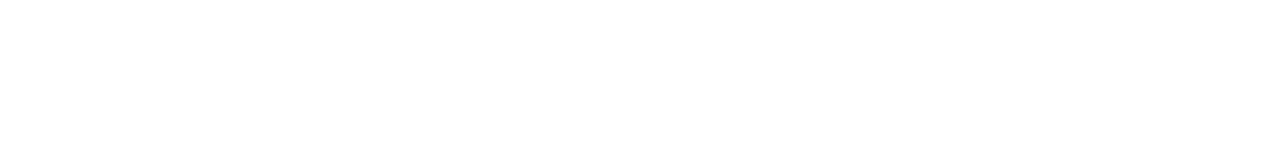
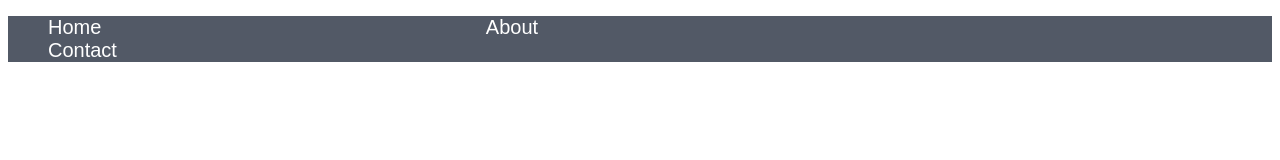
Before and after one commit to tdarwish7/my_portfolio, a website: page public/html/about.html in a window 1280 px wide. Drawn offline with Linux system fonts and the light colour scheme; files that its build step writes are made by us from their sources.

Commit message:
added navigation bar

```diff
--- a/index.js
+++ b/index.js
@@ -1,5 +1,7 @@
 var express = require('express');
-var server= express()
+var server= express();
+
+server.use(express.static(__dirname+'/public'));
 
 server.get('/', function(request, response){
   response.sendFile('public/html/index.html', {root: __dirname});
--- a/public/css/main.css
+++ b/public/css/main.css
@@ -0,0 +1,23 @@
+html {
+  background-color: #fff;
+  font-family: fantasy, sans-serif;;
+}
+
+div#navigation{
+  background-color: #525966;
+  width: 100%;
+  height: 5%;
+}
+
+div#navigation li{
+  display: inline;
+  text-align: center;
+  list-style: none;
+  margin-right: 380px;
+}
+
+div#navigation li a{
+  text-decoration: none;
+  color: #fff;
+  font-size: 20px;
+}
--- a/public/html/about.html
+++ b/public/html/about.html
@@ -0,0 +1,22 @@
+<!DOCTYPE html>
+<html>
+  <head>
+      <title>Abraham Darwish: Ding Boxing Sports</title>
+        <link rel="stylesheet" href="css/main.css">
+  </head>
+  <body>
+    <div id='navigation'>
+      <ul>
+        <li>
+          <a href="/">Home</a>
+        </li>
+        <li>
+          <a href="/about">About</a>
+        </li>
+        <li>
+          <a href="/contact"> Contact</a>
+        </li>
+      </ul>
+    </div>
+  </body>
+</html>
```
Also changed, not shown: public/html/contact.html (+22 -0 lines), public/html/index.html (+3 -2 lines).
